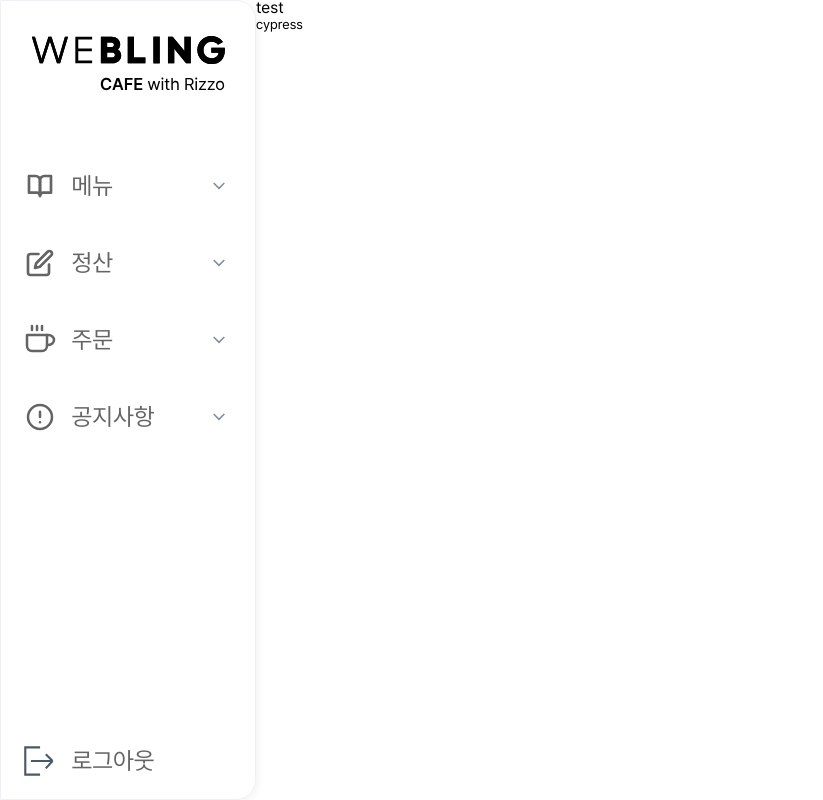
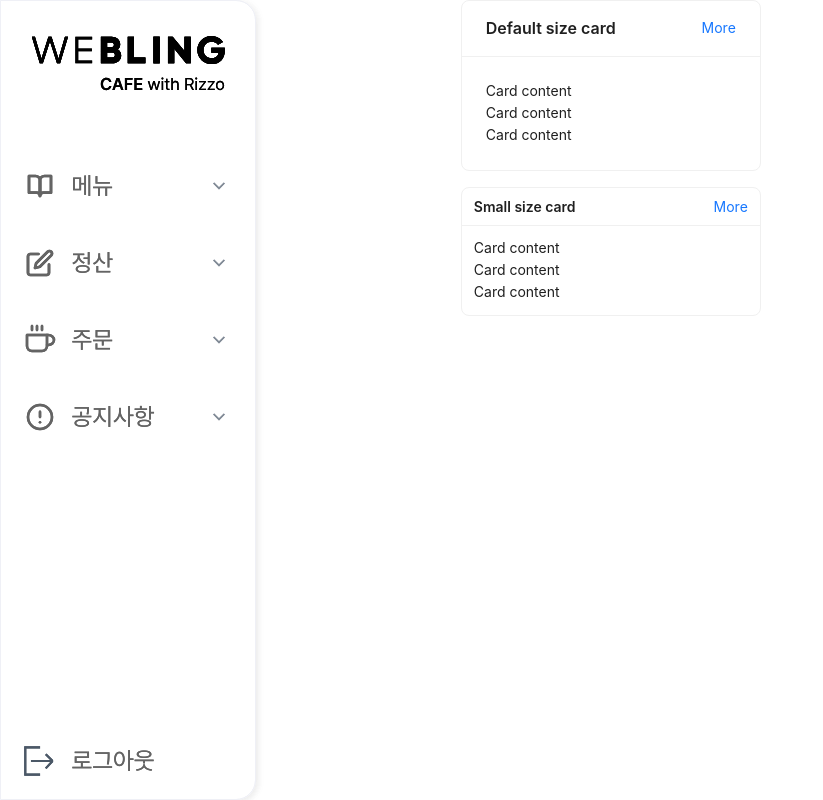
Before and after one commit to WeblingCafe/coffee_frontend, a Next.js app: page / in a window 1280 px wide. Shown: the whole page, without its empty margins (0-823 px from the left). Built offline with nearby package versions, Linux system fonts and the light colour scheme.

Commit message:
CHORE: 폴더 구조 수정

```diff
--- a/src/pages/_app.tsx
+++ b/src/pages/_app.tsx
@@ -6,7 +6,7 @@ import { Hydrate, QueryClient, QueryClientProvider } from '@tanstack/react-query
 import { ReactQueryDevtools } from '@tanstack/react-query-devtools';
 
 import GlobalStyle from 'styles/GlobalStyle';
-import Layout from './components/Layout';
+import Layout from '../components/Layout';
 import Head from 'next/head';
 
 function MyApp({ Component, pageProps }: AppProps) {
--- a/src/pages/auth/signup/index.tsx
+++ b/src/pages/auth/signup/index.tsx
@@ -1,4 +1,4 @@
-import Input from 'pages/components/auth/Input';
+import Input from 'components/auth/Input';
 import styled from 'styled-components';
 import { useForm } from 'react-hook-form';
 import * as yup from 'yup';
--- a/src/pages/index.tsx
+++ b/src/pages/index.tsx
@@ -1,19 +1,24 @@
-import { useRouter } from 'next/router';
+import React from 'react';
+import Layout from '../components/Layout';
+import { Card, Space } from 'antd';
 
-export default function Main() {
-  const router = useRouter();
-
-  const handleChangeRouter = () => {
-    router.push('/home');
-  };
-
+export default function Home() {
   return (
     <>
-      <div>test</div>
-      <button className="cypressTest" onClick={handleChangeRouter}>
-        {' '}
-        cypress{' '}
-      </button>
+      <Layout>
+        <Space direction="vertical" size={16}>
+          <Card title="Default size card" extra={<a href="#">More</a>} style={{ width: 300 }}>
+            <p>Card content</p>
+            <p>Card content</p>
+            <p>Card content</p>
+          </Card>
+          <Card size="small" title="Small size card" extra={<a href="#">More</a>} style={{ width: 300 }}>
+            <p>Card content</p>
+            <p>Card content</p>
+            <p>Card content</p>
+          </Card>
+        </Space>
+      </Layout>
     </>
   );
 }
```
Also changed, not shown: src/pages/auth/signin/index.tsx (+3 -4 lines), src/pages/home.tsx (deleted, +0 -24 lines), src/components/Layout/SideBar/Tab.tsx (renamed from src/pages/components/Layout/SideBar/Tab.tsx), src/components/Layout/SideBar/constant.ts (renamed from src/pages/components/Layout/SideBar/constant.ts), src/components/Layout/SideBar/index.tsx (renamed from src/pages/components/Layout/SideBar/index.tsx), src/components/Layout/index.tsx (renamed from src/pages/components/Layout/index.tsx), src/components/auth/Input.tsx (renamed from src/pages/components/auth/Input.tsx).
